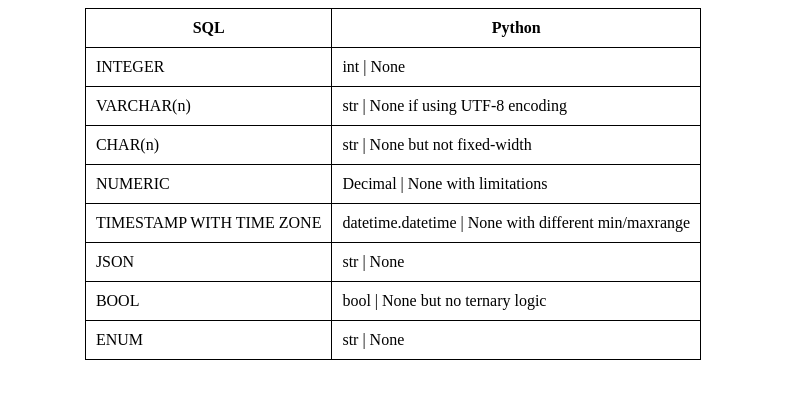
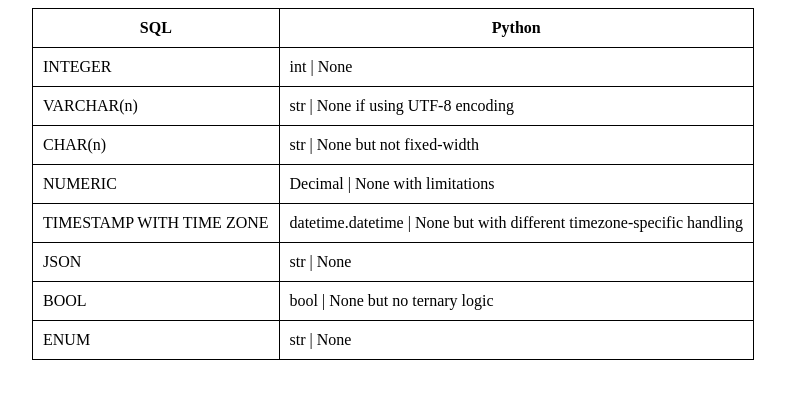
Before and after one commit to agentm/project-m36, a plain HTML site: page TutDForSQLDevelopers/typeimpedance.html in a window 1280 px wide. Shown: the whole page, without its empty margins (247-1032 px from the left). Drawn offline with Linux system fonts and the light colour scheme.

Commit message:
amend type impedance slide

```diff
--- a/TutDForSQLDevelopers/typeimpedance.html
+++ b/TutDForSQLDevelopers/typeimpedance.html
@@ -32,7 +32,7 @@
 	<td>NUMERIC</td><td>Decimal | None with limitations</td>
       </tr>
       <tr>
-	<td>TIMESTAMP WITH TIME ZONE</td><td>datetime.datetime | None with different min/maxrange</td>
+	<td>TIMESTAMP WITH TIME ZONE</td><td>datetime.datetime | None but with different timezone-specific handling</td>
       </tr>
       <tr>
 	<td>JSON</td><td>str | None</td>
```
